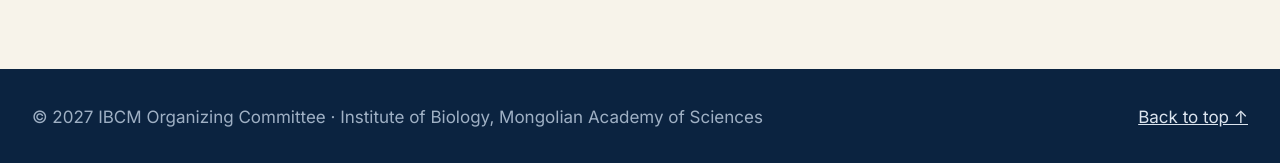
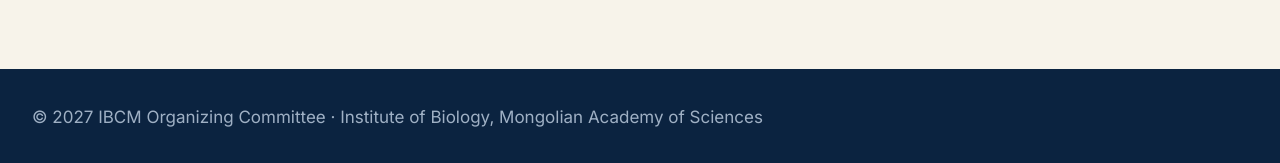
Before and after one commit to amyzolboo/IBCM27, a Jekyll site: the page built from index.md, in a window 1280 px wide and 900 px high, scrolled down 6742 px. Shown: the part 734-897 px from the top of the window. Built offline with Jekyll 4.4.1, drawn with Linux system fonts in a browser that asks for light colours.

Commit message:
Remove back-to-top link from site footer

```diff
--- a/_includes/footer.html
+++ b/_includes/footer.html
@@ -9,6 +9,5 @@
 <footer class="footer">
   <div class="container">
     <p>{{ text.copyright }}</p>
-    <p><a href="#top">{{ text.back_to_top }}</a></p>
   </div>
 </footer>
```
